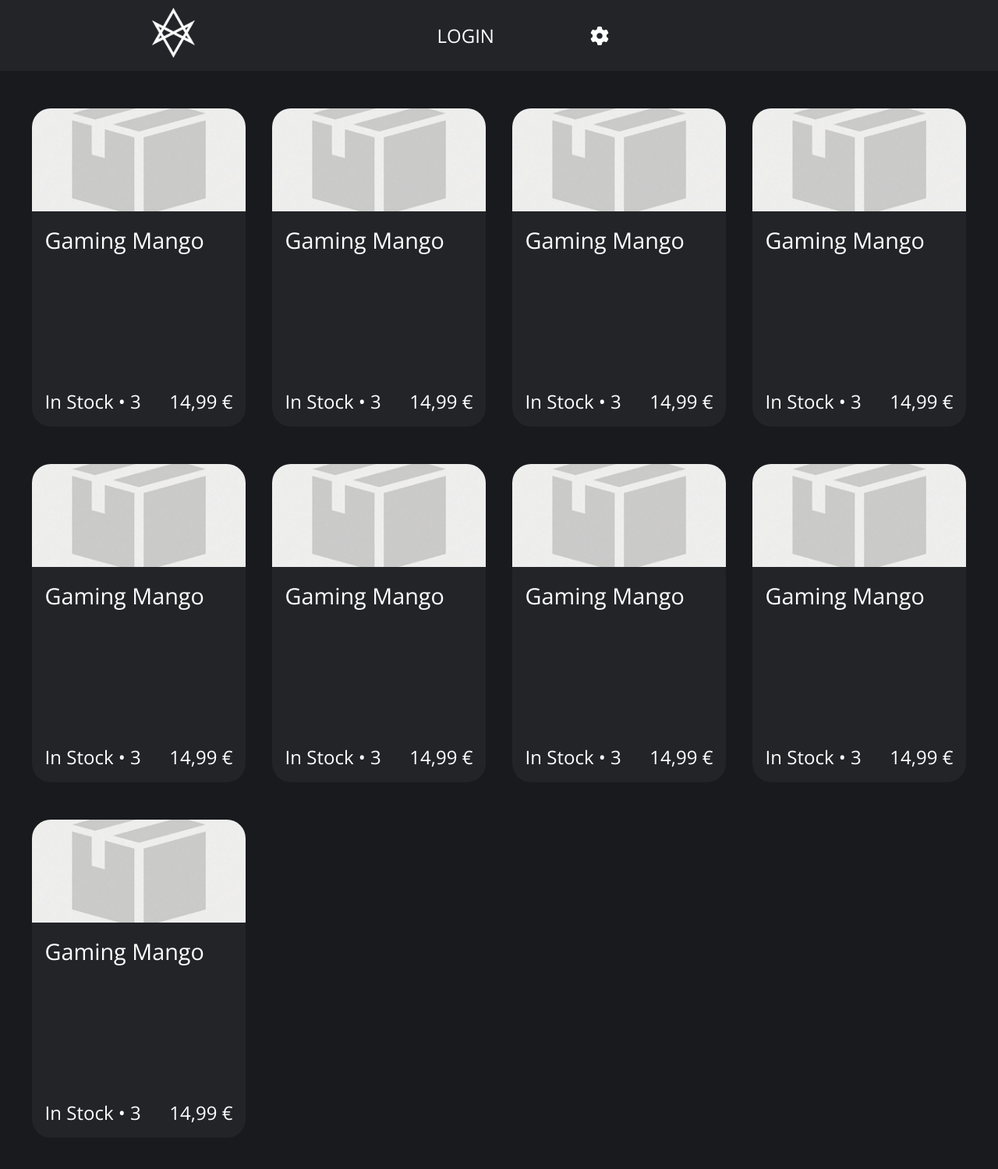
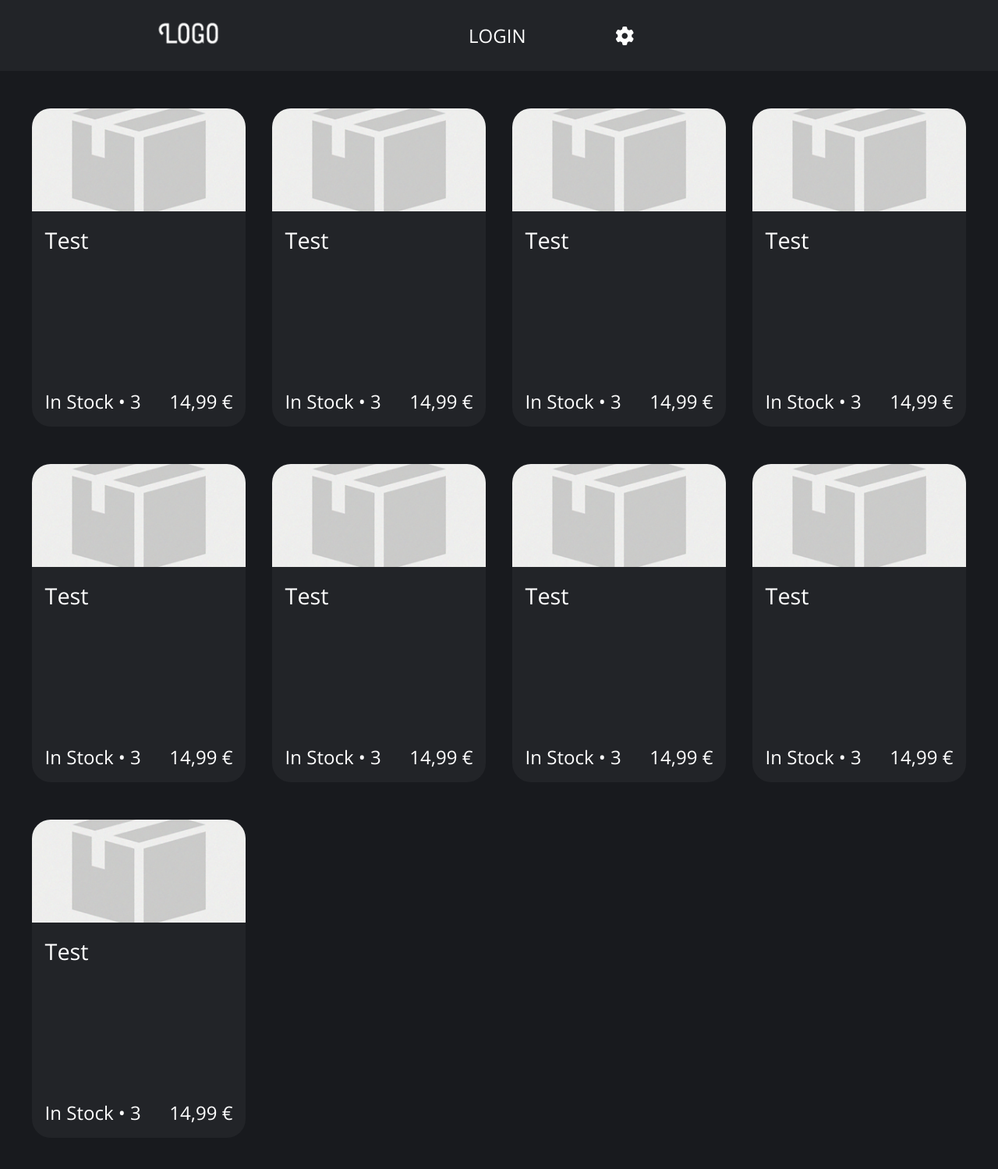
Before and after one commit to CalvinAX/SchoolShop, a PHP site: page /home.php in a window 1280 px wide. Shown: the top 1499 px of the page at 78% size. Run offline with PHP 8.4, Linux system fonts and the light colour scheme; some libraries are stand-ins or nearby versions.

Commit message:
Das ist eine commit message

```diff
--- a/SchoolShop/css/style.css
+++ b/SchoolShop/css/style.css
@@ -90,7 +90,7 @@ article {
     transition: all 300ms ease;
 }
 
-.article2{
+.article2 {
     padding: 0 0.7em 2em 0.7em;
     max-width: 20em;
 }
@@ -146,7 +146,8 @@ footer {
 }
 */
 
-@media (min-width: 900px) { /*40em*/
+@media (min-width: 900px) {
+    /*40em*/
 
     main {
         /*margin: 1em auto 1em auto;
@@ -183,6 +184,9 @@ footer {
         align-items: center;
     }
 
+    #nav{
+        display: grid;
+    }
 
     .nav-link {
         padding: 0 4em 0 0;
--- a/SchoolShop/home.php
+++ b/SchoolShop/home.php
@@ -23,6 +23,30 @@
                 e.style.display = "none";
             }
         }
+
+        /*
+                        getStyleSheet("style");
+                        style.insertRule(`
+                            .`Element.id`) {
+                                display: none; }
+                            `);
+
+                    }
+        */
+       /*
+        sheets[0].insertRule(`
+@supports ( display: flex ) {
+	@media only screen and (max-width:1260px) {
+		h2 {
+			display: flex;
+			flex-direction: column;
+			align-items: center;
+			justify-content: center;
+			background-color: #EBF5FF;
+			height: ${foo}em;
+		 }
+	}
+}*/
     </script>
 
 </head>
@@ -32,16 +56,16 @@
     <header>
         <div id="header-left">
             <a href="javascript:toggle('nav')" id="burger"><i class="fa-solid fa-bars"></i></a>
-            <a href="#"><img src="unicursal_hexagram.png" id="logo"></a>
+            <a href="#"><img src="logo3.png" id="logo"></a>
         </div>
-
-        <nav id="nav" style="display: none">
-            <a href="#" class = "nav-link">KATEGORIEN</a>
-            <a href="#" class = "nav-link">KATEGORIE 1</a>
-            <a href="#" class = "nav-link">KATEGORIE 2</a>
-            <a href="#" class = "nav-link">KATEGORIE 3</a>
+        <div id="nav" style="display: none">
+            <nav>
+                <a href="#" class="nav-link">KATEGORIEN</a>
+                <a href="#" class="nav-link">KATEGORIE 1</a>
+                <a href="#" class="nav-link">KATEGORIE 2</a>
+                <a href="#" class="nav-link">KATEGORIE 3</a>
             </nav>
-
+        </div>
 
         <div id="header-right">
             <a href="#">LOGIN</a>
@@ -81,7 +105,7 @@
             <article>
                 <img class="prod-pic" src="placeholder.png" alt="">
                 <div class="prod-body">
-                    <h1>Gaming Mango</h1>
+                    <h1>Test</h1>
                     <div class="prod-bottom">
                         <div class="availability">In Stock • <span clas="quantity">3<span></div>
                         <div class="price">14,99 €</div>
@@ -94,7 +118,7 @@
             <article>
                 <img class="prod-pic" src="placeholder.png" alt="">
                 <div class="prod-body">
-                    <h1>Gaming Mango</h1>
+                    <h1>Test</h1>
                     <div class="prod-bottom">
                         <div class="availability">In Stock • <span clas="quantity">3<span></div>
                         <div class="price">14,99 €</div>
@@ -107,7 +131,7 @@
             <article>
                 <img class="prod-pic" src="placeholder.png" alt="">
                 <div class="prod-body">
-                    <h1>Gaming Mango</h1>
+                    <h1>Test</h1>
                     <div class="prod-bottom">
                         <div class="availability">In Stock • <span clas="quantity">3<span></div>
                         <div class="price">14,99 €</div>
@@ -120,7 +144,7 @@
             <article>
                 <img class="prod-pic" src="placeholder.png" alt="">
                 <div class="prod-body">
-                    <h1>Gaming Mango</h1>
+                    <h1>Test</h1>
                     <div class="prod-bottom">
                         <div class="availability">In Stock • <span clas="quantity">3<span></div>
                         <div class="price">14,99 €</div>
@@ -133,7 +157,7 @@
             <article>
                 <img class="prod-pic" src="placeholder.png" alt="">
                 <div class="prod-body">
-                    <h1>Gaming Mango</h1>
+                    <h1>Test</h1>
                     <div class="prod-bottom">
                         <div class="availability">In Stock • <span clas="quantity">3<span></div>
                         <div class="price">14,99 €</div>
@@ -146,7 +170,7 @@
             <article>
                 <img class="prod-pic" src="placeholder.png" alt="">
                 <div class="prod-body">
-                    <h1>Gaming Mango</h1>
+                    <h1>Test</h1>
                     <div class="prod-bottom">
                         <div class="availability">In Stock • <span clas="quantity">3<span></div>
                         <div class="price">14,99 €</div>
@@ -159,7 +183,7 @@
             <article>
                 <img class="prod-pic" src="placeholder.png" alt="">
                 <div class="prod-body">
-                    <h1>Gaming Mango</h1>
+                    <h1>Test</h1>
                     <div class="prod-bottom">
                         <div class="availability">In Stock • <span clas="quantity">3<span></div>
                         <div class="price">14,99 €</div>
@@ -175,7 +199,7 @@
                 <article>
                     <img class="prod-pic" src="placeholder.png" alt="">
                     <div class="prod-body">
-                        <h1>Gaming Mango</h1>
+                        <h1>Test</h1>
                         <div class="prod-bottom">
                             <div class="availability">In Stock • <span clas="quantity">3<span></div>
                             <div class="price">14,99 €</div>
@@ -190,7 +214,7 @@
                 <article>
                     <img class="prod-pic" src="placeholder.png" alt="">
                     <div class="prod-body">
-                        <h1>Gaming Mango</h1>
+                        <h1>Test</h1>
                         <div class="prod-bottom">
                             <div class="availability">In Stock • <span clas="quantity">3<span></div>
                             <div class="price">14,99 €</div>
@@ -205,7 +229,7 @@
                 <article>
                     <img class="prod-pic" src="placeholder.png" alt="">
                     <div class="prod-body">
-                        <h1>Gaming Mango</h1>
+                        <h1>Test</h1>
                         <div class="prod-bottom">
                             <div class="availability">In Stock • <span clas="quantity">3<span></div>
                             <div class="price">14,99 €</div>
@@ -220,7 +244,7 @@
                 <article>
                     <img class="prod-pic" src="placeholder.png" alt="">
                     <div class="prod-body">
-                        <h1>Gaming Mango</h1>
+                        <h1>Test</h1>
                         <div class="prod-bottom">
                             <div class="availability">In Stock • <span clas="quantity">3<span></div>
                             <div class="price">14,99 €</div>
@@ -235,7 +259,7 @@
                 <article>
                     <img class="prod-pic" src="placeholder.png" alt="">
                     <div class="prod-body">
-                        <h1>Gaming Mango</h1>
+                        <h1>Test</h1>
                         <div class="prod-bottom">
                             <div class="availability">In Stock • <span clas="quantity">3<span></div>
                             <div class="price">14,99 €</div>
@@ -250,7 +274,7 @@
                 <article>
                     <img class="prod-pic" src="placeholder.png" alt="">
                     <div class="prod-body">
-                        <h1>Gaming Mango</h1>
+                        <h1>Test</h1>
                         <div class="prod-bottom">
                             <div class="availability">In Stock • <span clas="quantity">3<span></div>
                             <div class="price">14,99 €</div>
@@ -265,7 +289,7 @@
                 <article>
                     <img class="prod-pic" src="placeholder.png" alt="">
                     <div class="prod-body">
-                        <h1>Gaming Mango</h1>
+                        <h1>Test</h1>
                         <div class="prod-bottom">
                             <div class="availability">In Stock • <span clas="quantity">3<span></div>
                             <div class="price">14,99 €</div>
@@ -280,7 +304,7 @@
                 <article>
                     <img class="prod-pic" src="placeholder.png" alt="">
                     <div class="prod-body">
-                        <h1>Gaming Mango</h1>
+                        <h1>Test</h1>
                         <div class="prod-bottom">
                             <div class="availability">In Stock • <span clas="quantity">3<span></div>
                             <div class="price">14,99 €</div>
@@ -295,7 +319,7 @@
                 <article>
                     <img class="prod-pic" src="placeholder.png" alt="">
                     <div class="prod-body">
-                        <h1>Gaming Mango</h1>
+                        <h1>Test</h1>
                         <div class="prod-bottom">
                             <div class="availability">In Stock • <span clas="quantity">3<span></div>
                             <div class="price">14,99 €</div>
```
Also changed, not shown: SchoolShop/logo2.png (added), SchoolShop/logo3.png (added). Lines whose indentation alone changed are shown as unchanged.
